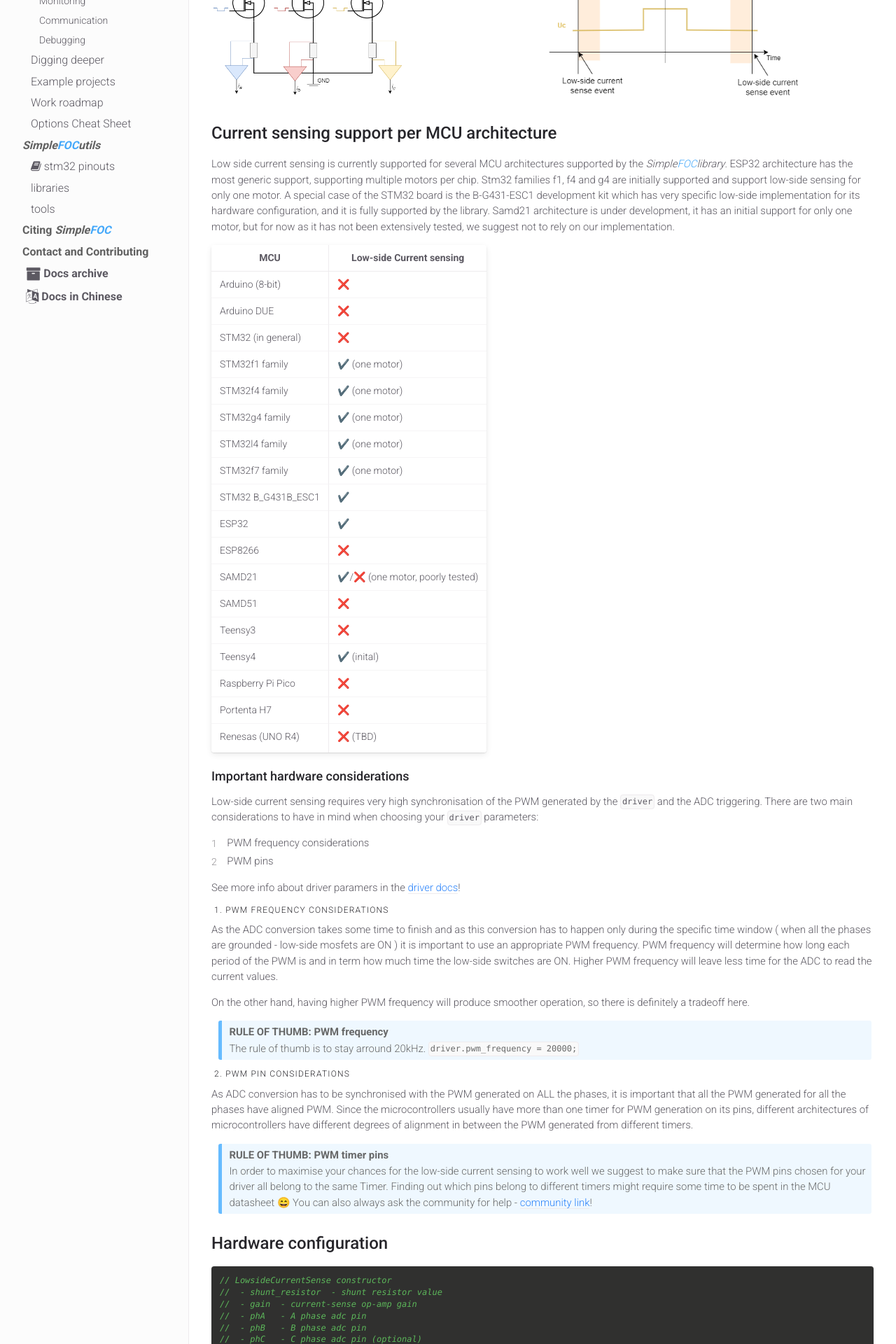
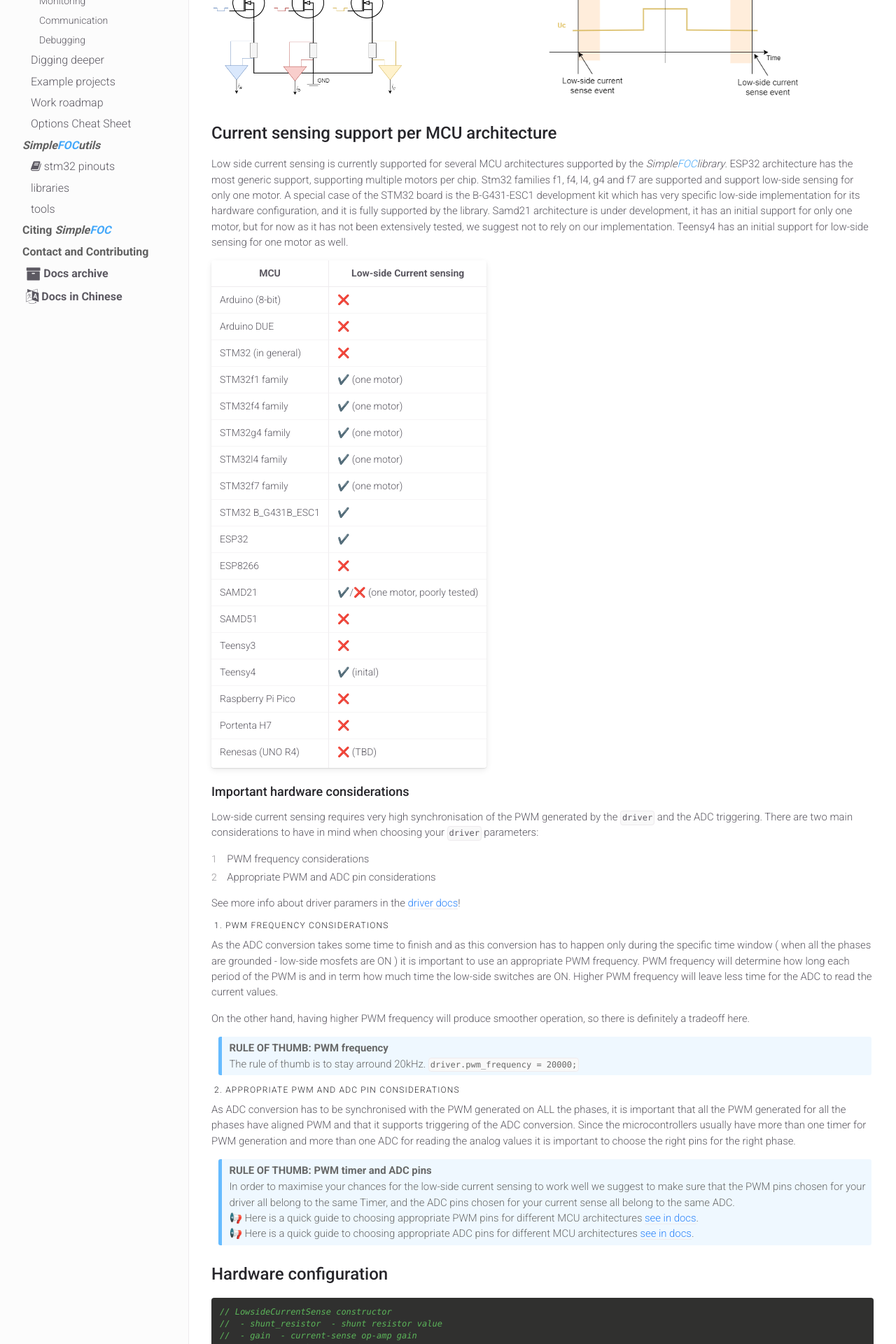
Before and after one commit to simplefoc/simplefoc.github.io, a Jekyll site: the page built from docs/simplefoc_library/code/current_sense/low_side.md, in a window 1280 px wide. Shown: the part 611-2531 px from the top of the page at 70% size. Built offline with Jekyll 4.4.1, drawn with Linux system fonts in a browser that asks for light colours.

Commit message:
added the adc choosing guide

```diff
--- a/docs/simplefoc_library/code/current_sense/low_side.md
+++ b/docs/simplefoc_library/code/current_sense/low_side.md
@@ -21,7 +21,7 @@ Low side current sensing for all the architectures is on our road-map and we are
 
 ## Current sensing support per MCU architecture
 
-Low side current sensing is currently supported for several MCU architectures supported by the <span class="simple">Simple<span class="foc">FOC</span>library</span>. ESP32 architecture has the most generic support, supporting multiple motors per chip. Stm32 families f1, f4 and g4 are initially supported and support low-side sensing for only one motor. A special case of the STM32 board is the B-G431-ESC1 development kit which has very specific low-side implementation for its hardware configuration, and it is fully supported by the library. Samd21 architecture is under development, it has an initial support for only one motor, but for now as it has not been extensively tested, we suggest not to rely on our implementation.
+Low side current sensing is currently supported for several MCU architectures supported by the <span class="simple">Simple<span class="foc">FOC</span>library</span>. ESP32 architecture has the most generic support, supporting multiple motors per chip. Stm32 families f1, f4, l4, g4 and f7 are supported and support low-side sensing for only one motor. A special case of the STM32 board is the B-G431-ESC1 development kit which has very specific low-side implementation for its hardware configuration, and it is fully supported by the library. Samd21 architecture is under development, it has an initial support for only one motor, but for now as it has not been extensively tested, we suggest not to rely on our implementation. Teensy4 has an initial support for low-side sensing for one motor as well.
 
 MCU | Low-side  Current sensing
 --- | ---
@@ -49,7 +49,7 @@ Renesas (UNO R4) | ❌ (TBD)
 
 Low-side current sensing requires very high synchronisation of the PWM generated by the `driver` and the ADC triggering. There are two main considerations to have in mind when choosing your `driver` parameters:
 1. PWM frequency considerations
-2. PWM pins
+2. Appropriate PWM and ADC pin considerations
 
 
 See more info about driver paramers in the [driver docs](drivers_config)!
@@ -69,17 +69,15 @@ driver.pwm_frequency = 20000;
 </code>
 </blockquote>
 
-####  2. PWM pin considerations
+####  2. Appropriate PWM and ADC pin considerations
 
-As ADC conversion has to be synchronised with the PWM generated on ALL the phases, it is important that all the PWM generated for all the phases have aligned PWM. Since the microcontrollers usually have more than one timer for PWM generation on its pins, different architectures of microcontrollers have different degrees of alignment in between the PWM generated from different timers.
-
+As ADC conversion has to be synchronised with the PWM generated on ALL the phases, it is important that all the PWM generated for all the phases have aligned PWM and that it supports triggering of the ADC conversion. Since the microcontrollers usually have more than one timer for PWM generation and more than one ADC for reading the analog values it is important to choose the right pins for the right phase.
 
 <blockquote class="info">
-<p class="heading">RULE OF THUMB: PWM timer pins</p>
-In order to maximise your chances for the low-side current sensing to work well we suggest to make sure that the PWM pins chosen for your driver all belong to the same Timer.
-
-Finding out which pins belong to different timers might require some time to be spent in the MCU datasheet 😄
-You can also always ask the community for help - <a href="https://community.simplefoc.com/">community link</a>!
+<p class="heading">RULE OF THUMB: PWM timer and ADC pins</p>
+In order to maximise your chances for the low-side current sensing to work well we suggest to make sure that the PWM pins chosen for your driver all belong to the same Timer, and the ADC pins chosen for your current sense all belong to the same ADC.<br>
+📢 Here is a quick guide to choosing appropriate PWM pins for different MCU architectures <a href="choosing_pwm_pins">see in docs</a>.<br>
+📢 Here is a quick guide to choosing appropriate ADC pins for different MCU architectures <a href="choosing_adc_pins">see in docs</a>.
 </blockquote>
 
 
```
Also changed, not shown: docs/simplefoc_library/digging_deeper/practical/choosing_pins.md (+8 -6 lines), docs/simplefoc_library/digging_deeper/practical/choosing_pins_adc.md (added, +113 -0 lines), docs/simplefoc_library/digging_deeper/practical/index.md (+7 -1 lines), docs/simplefoc_library/hardware/mcus/index.md (+1 -1 lines).
